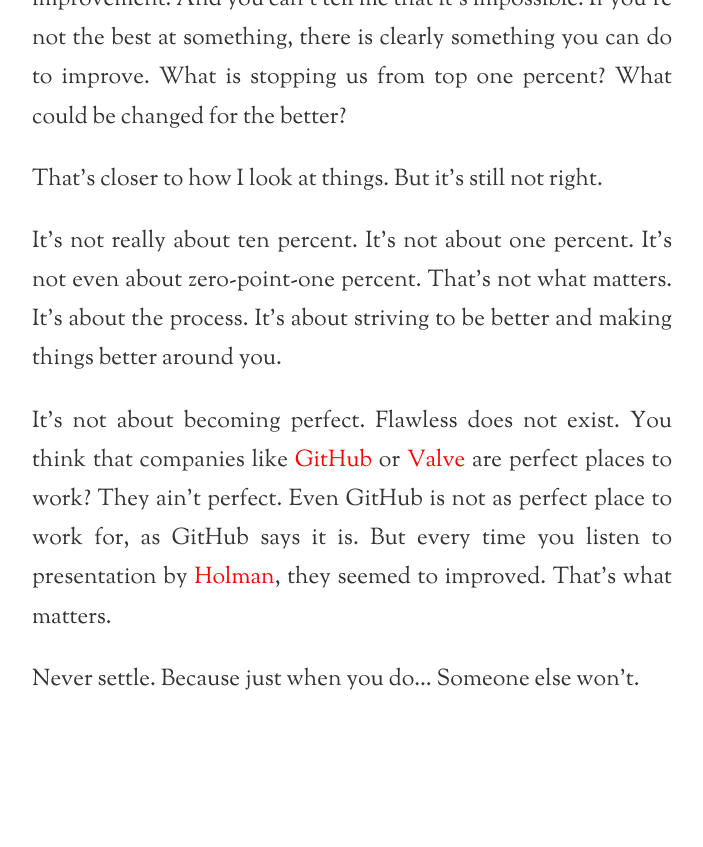
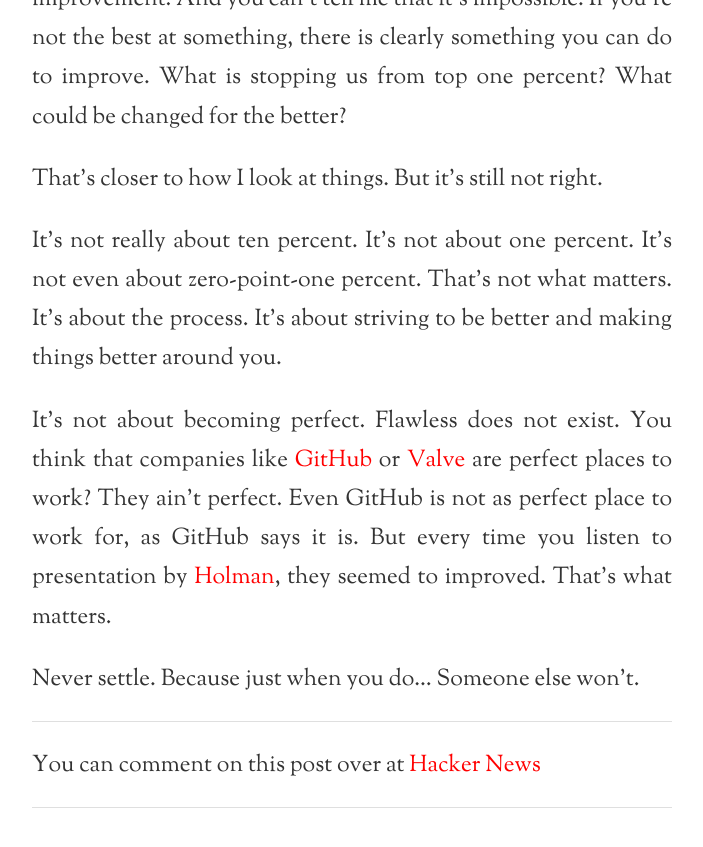
Before and after one commit to mmozuras/mmozuras.github.com, a Jekyll site: the page built from _posts/2013-12-02-top-ten-percent.md, in a window 1280 px wide and 900 px high, scrolled down 1039 px. Shown: the top 847 px of the window, without its empty margins (288-991 px from the left). Built offline with Jekyll 4.4.1, drawn with Linux system fonts in a browser that asks for light colours; Markdown is read by kramdown in place of the engine named in the settings; comment, search, counter and statistics services are not loaded; before the commit the page ends 1829 px from its top, so only the background shows below that; some of the changed lines change nothing that is shown.

Commit message:
Add Hacker News link to "Top Ten Percent"

```diff
--- a/_posts/2013-12-02-ten-percent.md
+++ b/_posts/2013-12-02-top-ten-percent.md
@@ -1,6 +1,7 @@
 ---
 layout: post
 title: Top Ten Percent
+hn: //news.ycombinator.com/item?id=6838984
 ---
 
 We were discussing something with a co-worker that I perceived as a problem, yet he didn't. One of his arguments was:
```
